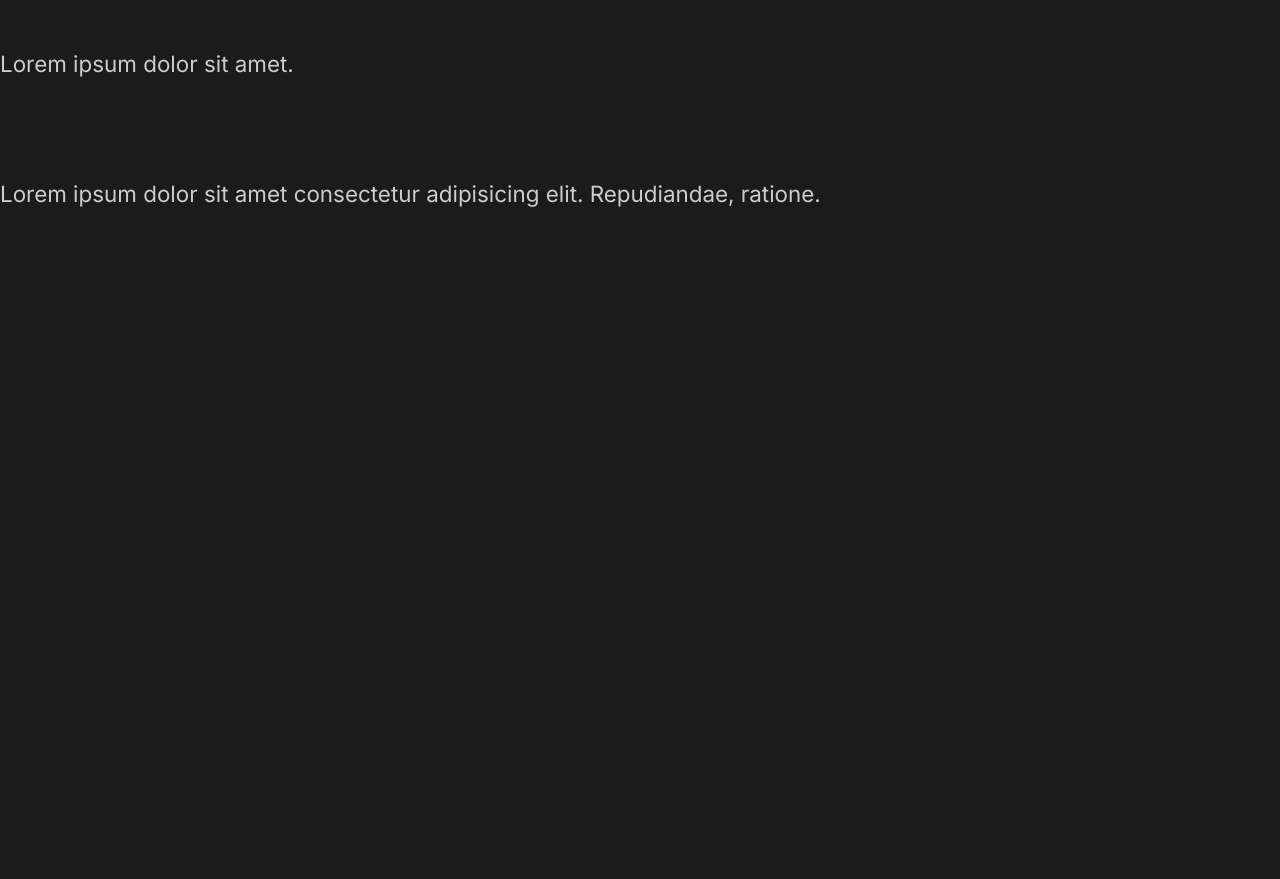
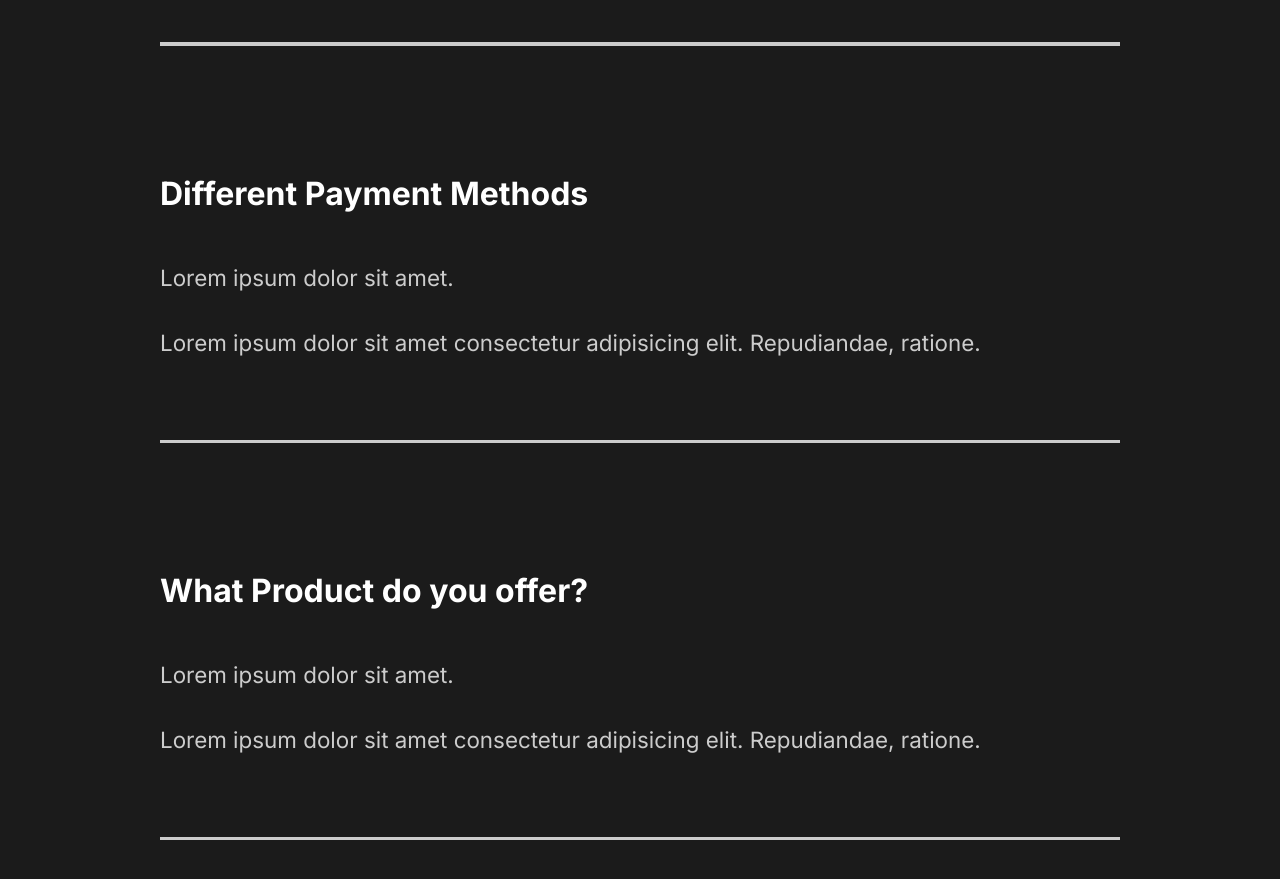
Before and after one commit to nixigg86/the-creative-capture, a React (Create React App) app: page / in a window 1280 px wide. Shown: the part 3006-3885 px from the top of the page. Before the commit the page ends 3265 px from the top, so only its background shows below. Built offline with nearby package versions, Linux system fonts and the light colour scheme.

Commit message:
Faq section was styled

```diff
--- a/src/components/FaqSection.js
+++ b/src/components/FaqSection.js
@@ -1,8 +1,12 @@
 import React from "react";
+import styled from 'styled-components';
+// Import style
+import {About} from '../styles';
+
 
 const FaqSection = () => {
   return (
-    <div className="faq">
+    <Faq>
       <h2>
         Any Questions <span>FAQ</span>
       </h2>
@@ -15,6 +19,7 @@
             Repudiandae, ratione.
           </p>
         </div>
+        <div className="faq-line"></div>
       </div>
       <div className="question">
         <h4>Daily Schedule</h4>
@@ -25,6 +30,7 @@
             Repudiandae, ratione.
           </p>
         </div>
+        <div className="faq-line"></div>
       </div>
       <div className="question">
         <h4>Different Payment Methods</h4>
@@ -35,6 +41,7 @@
             Repudiandae, ratione.
           </p>
         </div>
+        <div className="faq-line"></div>
       </div>
       <div className="question">
         <h4>What Product do you offer?</h4>
@@ -45,9 +52,37 @@
             Repudiandae, ratione.
           </p>
         </div>
+        <div className="faq-line"></div>
       </div>
-    </div>
+    </Faq>
   );
 };
 
+const Faq = styled(About)`
+  display: block;
+  span{
+    display: block;
+  }
+  h2{
+    padding-bottom: 2rem;
+    font-weight: lighter;
+  }
+  .faq-line{
+    background: #cccccc;
+    height: 0.2rem;
+    margin: 2rem 0rem;
+    width: 100%;
+  }
+  .question {
+    padding: 3rem 0rem;
+    cursor: pointer;
+  }
+  .answer {
+    padding: 2rem 0rem;
+    p {
+      padding: 1rem 0rem;
+    }
+  }
+`;
+
 export default FaqSection;
--- a/src/components/GlobalStyle.js
+++ b/src/components/GlobalStyle.js
@@ -36,6 +36,7 @@
     }
     h4 {
       font-weight: bold;
+      font-size: 2rem;
     }
     a {
       font-size: 1.1rem;
```
